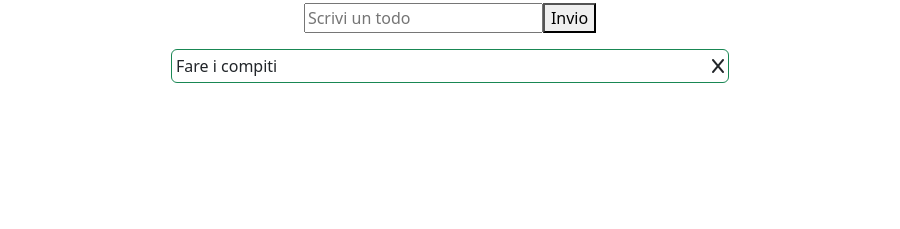
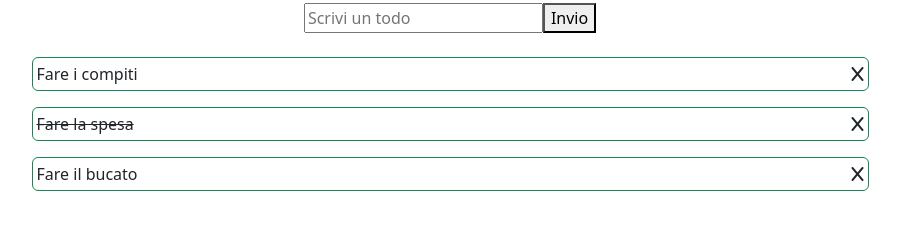
Before and after one commit to massimocolella02/vue-todolist, a plain HTML site: page index.html in a window 1280 px wide. Shown: the part 53-282 px from the top of the page, without its empty margins (190-1090 px from the left). Drawn offline with nearby package versions, Linux system fonts and the light colour scheme.

Commit message:
Crezione divi in modo dionamico in base al done

```diff
--- a/index.html
+++ b/index.html
@@ -22,9 +22,12 @@
                     <button>Invio</button>
                 </section>
 
-                <section class="visualizzazione d-flex justify-content-center my-3">
-                    <div class="todo d-flex justify-content-between align-items-center w-50 p-1 border border-success rounded">
-                        <span>Fare i compiti</span>
+                <section class="visualizzazione d-flex justify-content-center my-3 flex-wrap">
+                    <div class="todo d-flex justify-content-between align-items-center w-75 p-1 my-2 border border-success rounded"
+                    v-for="(element, i) in todos"
+                    :key="i">
+                        <span v-if="(element.done == true)" class="text-decoration-line-through">{{element.text}}</span>
+                        <span v-else>{{element.text}}</span>
                         <i class="fa-solid fa-x"></i>
                     </div>
                 </section>
```
